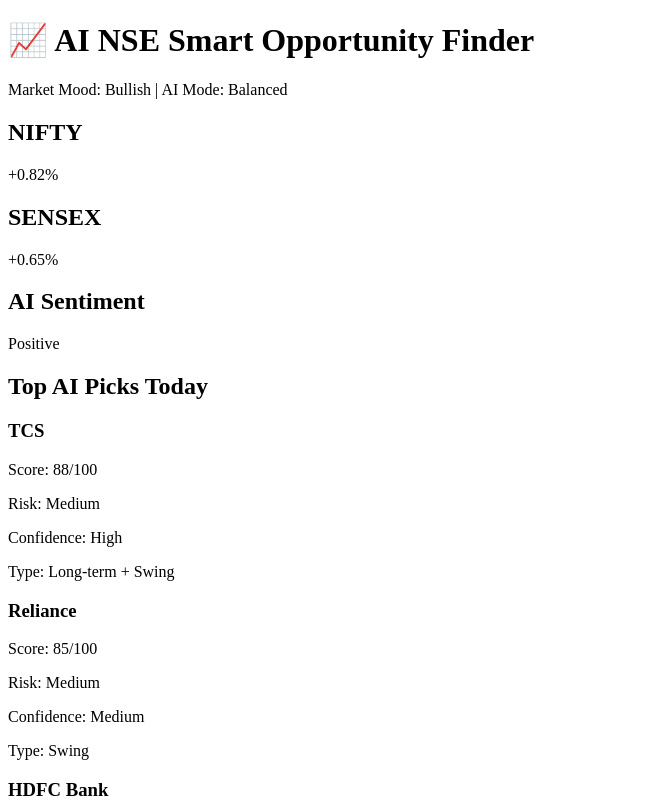
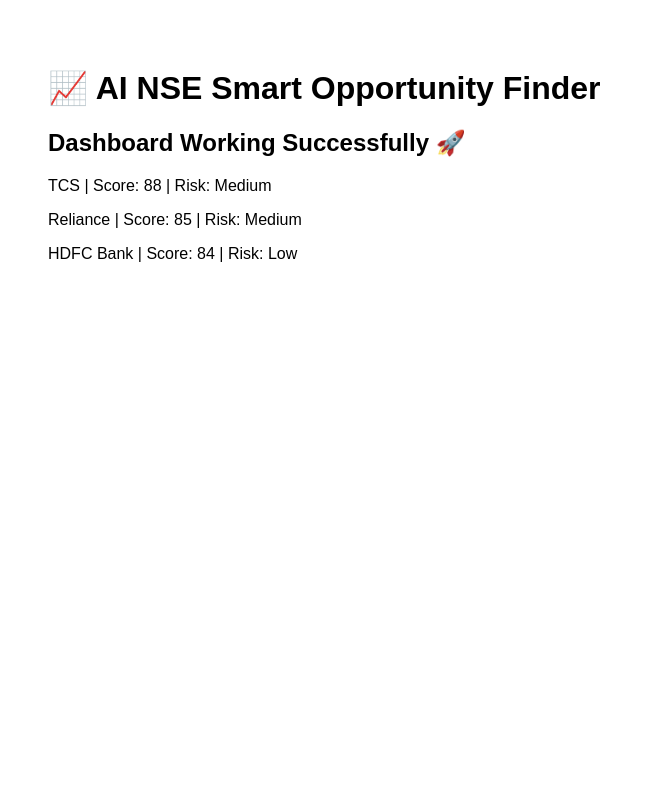
Before and after one commit to sumitasinha13-rgb/ai-stock-dashboard, a Next.js app: page / in a window 1280 px wide. Shown: the top 800 px of the page, without its empty margins (0-655 px from the left). Built offline with nearby package versions, Linux system fonts and the light colour scheme.

Commit message:
Add javascript dashboard page

```diff
--- /dev/null
+++ b/app/page.js
@@ -0,0 +1,14 @@
+export default function Home() {
+  return (
+    <div style={{padding:"40px",fontFamily:"Arial"}}>
+      <h1>📈 AI NSE Smart Opportunity Finder</h1>
+      <h2>Dashboard Working Successfully 🚀</h2>
+
+      <div>
+        <p>TCS | Score: 88 | Risk: Medium</p>
+        <p>Reliance | Score: 85 | Risk: Medium</p>
+        <p>HDFC Bank | Score: 84 | Risk: Low</p>
+      </div>
+    </div>
+  );
+}
```
